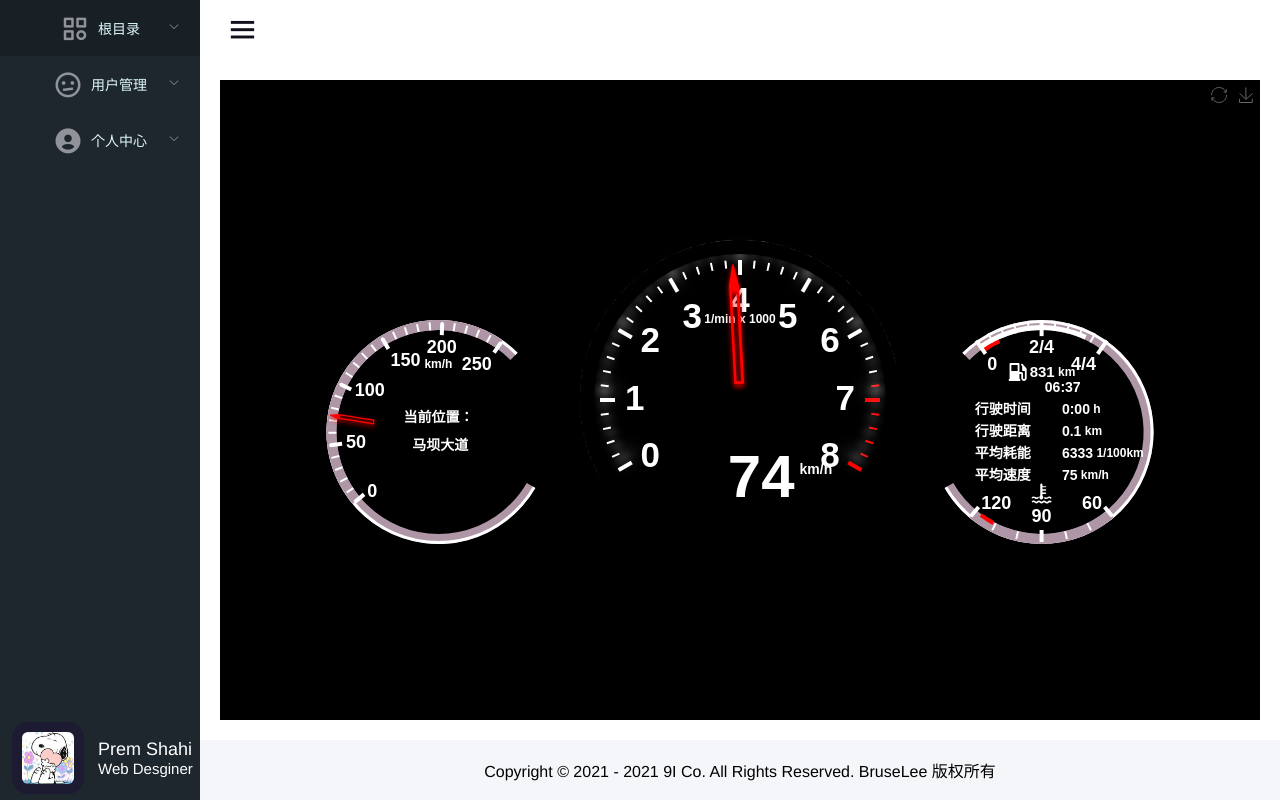
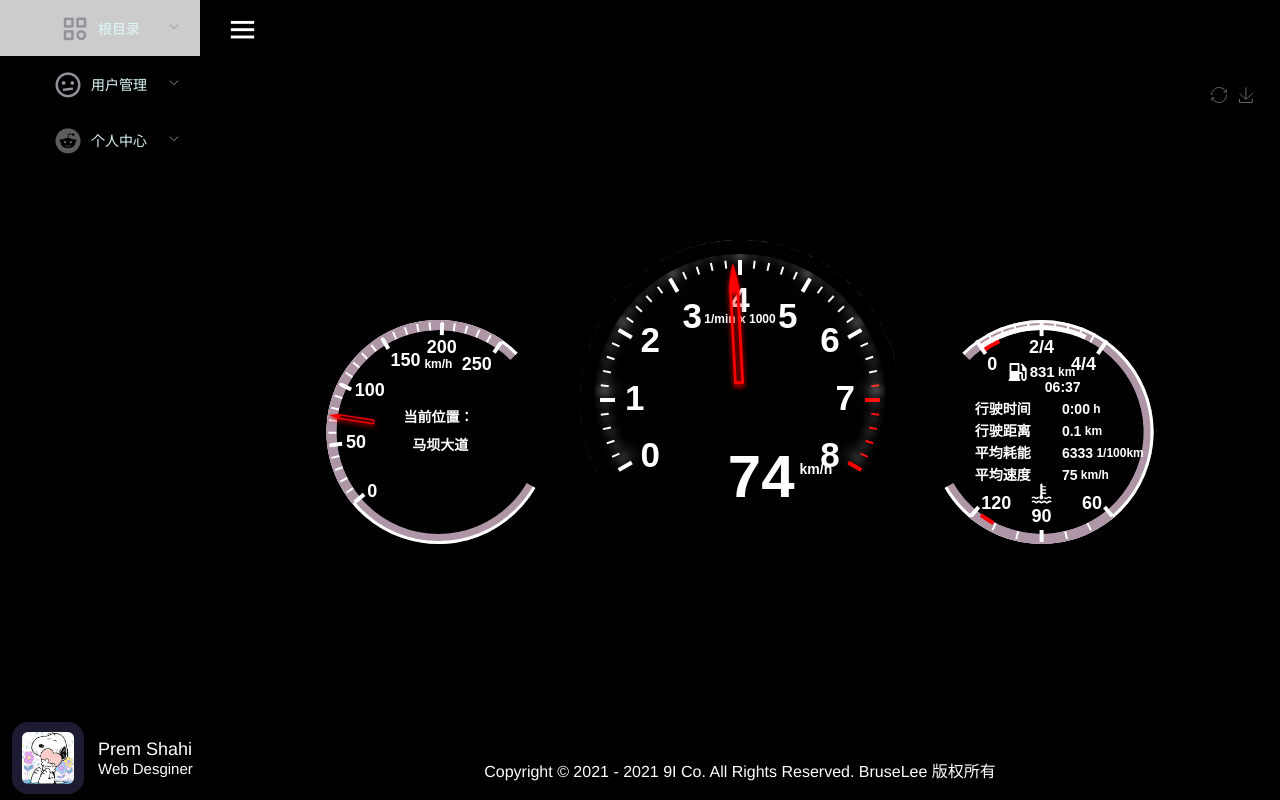
Before and after one commit to Bruse-Lee/Back-and-Front, a Vue app in the folder surveryfront/: page /dashboard in a window 1280 px wide. Built offline with nearby package versions, Linux system fonts and the light colour scheme.

Commit message:
用户列表表格样式与操作按钮完成,下一步进行添加按钮的编写

```diff
--- a/surveryfront/src/components/Layout.vue
+++ b/surveryfront/src/components/Layout.vue
@@ -93,20 +93,21 @@ body {
 .el-header {
   display: flex;
   align-items: center;
-  background-color: white;
+  background-color: black;
 }
 .el-main {
-  background-color: white;
+  background-color: black;
   min-height: calc(100vh - 120px);
 }
 .el-footer {
-  background-color: #f5f6fa;
+  background-color: black;
   display: flex;
   align-items: center;
   justify-content: center;
+  color: white;
 }
 .bx-menu {
-  color: #11101d;
+  color: white;
   font-size: 35px;
   margin: 0 5px;
   cursor: pointer;
--- a/surveryfront/src/components/authController/userController/userList.vue
+++ b/surveryfront/src/components/authController/userController/userList.vue
@@ -1,36 +1,52 @@
 <template>
-  <div>
-    <el-table :data="tableData" max-height="calc(100vh - 120px)" border>
+      <el-table
+        :data="tableData"
+        max-height="770px"
+        border
+        class="elTable"
+        highlight-current-row
+      >
         <el-table-column
           fixed
           prop="id"
           label="ID"
           width="100"
+          align=center
         ></el-table-column>
         <el-table-column
           prop="username"
           label="姓名"
           width="350"
+          align=center
         ></el-table-column>
         <el-table-column
           prop="password"
           label="密码"
-        width="390"
+          width="300"
+          align=center
         ></el-table-column>
         <el-table-column
           prop="createTime"
           label="创建时间"
-        width="390"
+          width="300"
+          align=center
         ></el-table-column>
         <el-table-column
           prop="updateTime"
           label="更新时间"
           width="300"
+          align=center
         ></el-table-column>
-      <el-table-column label="操作">
+        <el-table-column label="操作" align="center">
           <template slot-scope="scope">
             <el-button size="mini" @click="handleEdit(scope.$index, scope.row)"
               >编辑</el-button
+            >
+            <el-button
+              size="mini"
+              type="primary"
+              @click="handleAdd(scope.$index, scope.row.id)"
+              >添加</el-button
             >
             <el-button
               size="mini"
@@ -41,7 +57,6 @@
           </template>
         </el-table-column>
       </el-table>
-  </div>
 </template>
 
 <script>
@@ -88,5 +103,9 @@ export default {
   },
 };
 </script>
-<style>
-</style>
+
+<style scoped>
+.elTable {
+  border-radius: 10px;
+}
+</style>>
--- a/surveryfront/src/components/sidebar/sidebar.vue
+++ b/surveryfront/src/components/sidebar/sidebar.vue
@@ -3,7 +3,7 @@
     <el-menu
       default-active="1"
       class="el-menu-vertical-demo"
-      background-color="#1e272e"
+      background-color="black"
       text-color="#dff9fb"
       active-text-color="#f6e58d"
       router
--- a/surveryfront/src/components/sidebar/sidebarItem.vue
+++ b/surveryfront/src/components/sidebar/sidebarItem.vue
@@ -6,15 +6,15 @@
         :index="menu.path"
       >
         <template slot="title">
-          <i :class="menu.meta.icon"></i>&nbsp;
+          <i :class="menu.meta.icon" :style="menu.meta.style"></i>&nbsp;
           <span>{{ menu.meta.title }}</span>
         </template>
 
         <sidebar-item :menus="menu.children"></sidebar-item>
       </el-submenu>
 
-       <el-menu-item v-else :index="menu.path">
-        <i :class="menu.meta.icon"></i>&nbsp;
+      <el-menu-item v-else :index="menu.path">
+        <i :class="menu.meta.icon" :style="menu.meta.style"></i>&nbsp;
         <span slot="title">{{ menu.meta.title }}</span>
       </el-menu-item>
     </div>
@@ -35,7 +35,7 @@ export default {
 
 <style scoped>
 @import "https://unpkg.com/boxicons@2.0.7/css/boxicons.min.css";
-i{
+i {
   font-size: 30px;
 }
 </style>
--- a/surveryfront/src/router/routes.js
+++ b/surveryfront/src/router/routes.js
@@ -14,8 +14,9 @@ let routes = [
                 path: 'dashboard',
                 name: 'dashboard',
                 meta: {
-                    icon: 'bx bx-dialpad',
-                    title: "仪表盘"
+                    title: "仪表盘",
+                    icon: 'bx bxl-windows bx-flashing',
+                    style: 'color:#87a6e2'
                 },
                 component: () => import('../components/Dashboard/dashboard')
             },
@@ -86,7 +87,8 @@ let routes = [
         component: Layout,
         meta: {
             title: "个人中心",
-            icon: 'bx bxs-user-circle'
+            icon: 'bx bxl-reddit',
+            style: 'color:#5e5d5d'
         },
         children: [
             {
@@ -94,7 +96,8 @@ let routes = [
                 name: 'profile',
                 meta: {
                     title: "个人信息",
-                    icon: 'bx bx-user-circle'
+                    icon: 'bx bx-id-card bx-tada',
+                    style: 'color:#e29a9a'
                 },
                 component: () => import('../components/personalCenter/profile')
             },
@@ -103,7 +106,7 @@ let routes = [
                 name: 'resetPwd',
                 meta: {
                     title: "密码更改",
-                    icon: 'bx bxl-tux'
+                    icon: 'bx bxs-skull bx-burst'
                 },
                 component: () => import('../components/personalCenter/resetPwd')
             },
@@ -112,8 +115,8 @@ let routes = [
     {
         path: '/Login',
         title: "登錄",
-        meta:{
-            hidden:true
+        meta: {
+            hidden: true
         },
         component: () => import('../components/Login/Login')
     },
```
Also changed, not shown: 1 other file (tests, documents, lock files or other folders). Lines whose indentation alone changed are shown as unchanged.
